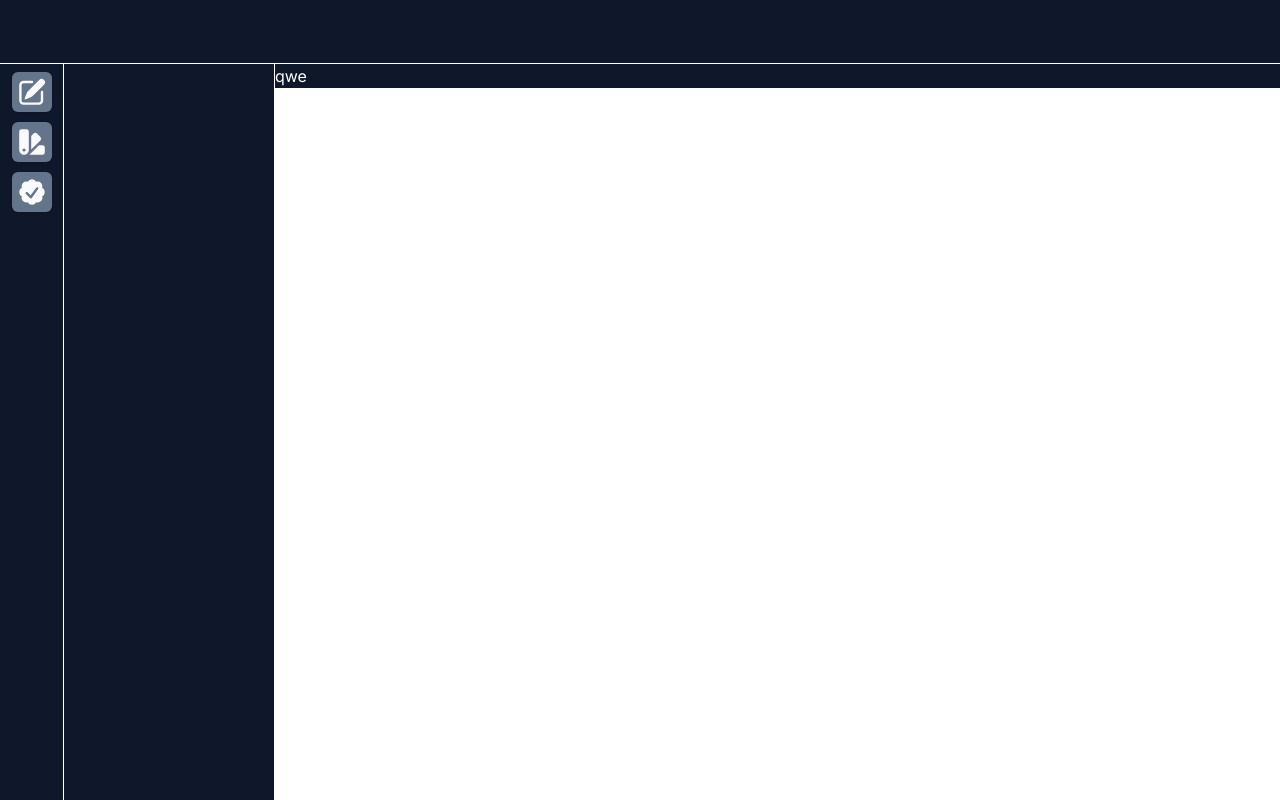
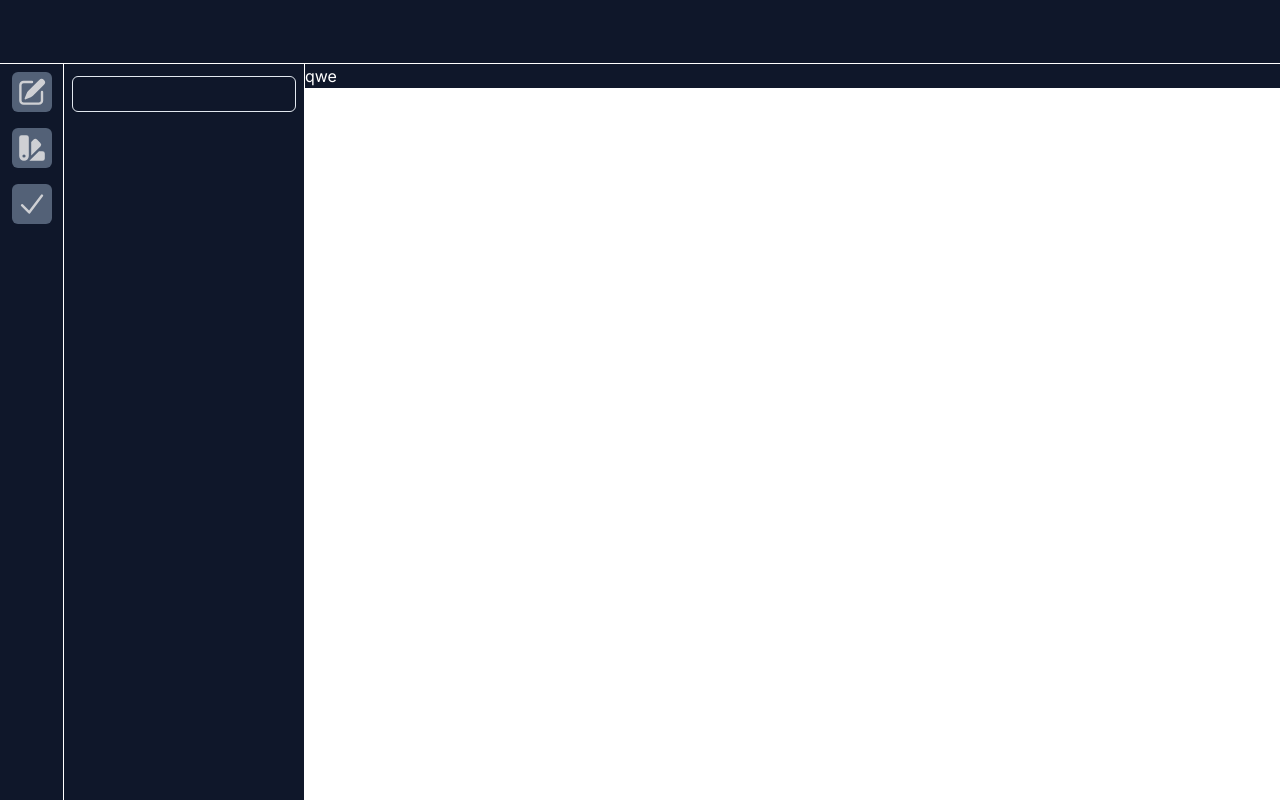
Before and after one commit to OriginalCube/WE-custom-player, a Next.js app: page /edit in a window 1280 px wide. Built offline with nearby package versions, Linux system fonts and the light colour scheme.

Commit message:
feat: added antd & zustand setup for actions & create.

```diff
--- a/app/edit/layout.tsx
+++ b/app/edit/layout.tsx
@@ -1,29 +1,8 @@
 'use client'
 import React from 'react'
-import { PencilSquareIcon } from '@heroicons/react/20/solid'
-import { SwatchIcon } from '@heroicons/react/20/solid'
-import { CheckBadgeIcon } from '@heroicons/react/20/solid'
-import { ButtonIcons } from '@/app/ui/Buttons'
+import Sidebar from '@/app/ui/Sidebar'
 
 export default function Layout({ children }: { children: React.ReactNode }) {
-	const navbarActions = [
-		{
-			Icon: <PencilSquareIcon />,
-			action: () => console.log('pencil'),
-			name: 'Edit Images & Name',
-		},
-		{
-			Icon: <SwatchIcon />,
-			action: () => console.log('Swatch'),
-			name: 'Edit Colors',
-		},
-		{
-			Icon: <CheckBadgeIcon />,
-			action: () => console.log('Confirmation'),
-			name: 'Confirmation',
-		},
-	]
-
 	return (
 		<div className={'h-screen w-full'}>
 			<header
@@ -31,23 +10,7 @@ export default function Layout({ children }: { children: React.ReactNode }) {
 			></header>
 
 			<section className={'flex min-h-[calc(100%-64px)] w-full'}>
-				<nav className={'w-[350px] border-r border-white bg-slate-900'}>
-					<div
-						className={
-							'flex h-full w-16 flex-col items-center gap-2 border-r border-white py-2'
-						}
-					>
-						{navbarActions.map(({ Icon, action, name }, index: number) => (
-							<ButtonIcons
-								Icon={Icon}
-								action={action}
-								name={name}
-								key={index}
-							/>
-						))}
-					</div>
-				</nav>
-
+				<Sidebar />
 				<main className={'h-full w-full'}>{children}</main>
 			</section>
 		</div>
--- a/app/ui/Buttons.tsx
+++ b/app/ui/Buttons.tsx
@@ -1,4 +1,3 @@
-import { Button } from '@/components/ui/Button'
 import {
 	Tooltip,
 	TooltipContent,
@@ -16,18 +15,17 @@ export const ButtonIcons = ({ Icon, action, name }: ButtonIconProps) => {
 	return (
 		<TooltipProvider>
 			<Tooltip>
-				<TooltipTrigger>
-					<Button
-						className={'size-10 bg-slate-500 p-1'}
-						size={'icon'}
-						onClick={() => action()}
-					>
-						{Icon}
-					</Button>
-					<TooltipContent side={'right'}>
-						<p className={'text-lg'}>{name}</p>
-					</TooltipContent>
+				<TooltipTrigger
+					className={
+						'size-10 rounded-md bg-slate-500 p-1 text-white opacity-80'
+					}
+					onClick={() => action()}
+				>
+					{Icon}
 				</TooltipTrigger>
+				<TooltipContent side={'left'}>
+					<p className={'text-lg'}>{name}</p>
+				</TooltipContent>
 			</Tooltip>
 		</TooltipProvider>
 	)
--- /dev/null
+++ b/app/ui/Inputs.tsx
@@ -0,0 +1,16 @@
+import React from 'react'
+import { Input } from '@/components/ui/input'
+
+type TextInputType = {
+	name: string
+	input: (input: string) => void
+}
+
+export const TextInput = ({ name, input }: TextInputType) => {
+	return (
+		<div className={''}>
+			<p className={'my-1 w-full text-base'}>{name}</p>
+			<Input onChange={(e) => input(e.target.value)} />
+		</div>
+	)
+}
--- /dev/null
+++ b/app/ui/Sidebar.tsx
@@ -0,0 +1,55 @@
+'use client'
+import React from 'react'
+import {
+	CheckIcon,
+	PencilSquareIcon,
+	SwatchIcon,
+} from '@heroicons/react/20/solid'
+import { ButtonIcons } from '@/app/ui/Buttons'
+import { useAction } from '@/lib/store/useAction'
+import SidebarActions from '@/app/ui/sidebar/SidebarActions'
+
+const Sidebar = () => {
+	const mode = useAction((state) => state.mode)
+	const changeMode = useAction((state) => state.changeMode)
+
+	const navbarActions = [
+		{
+			Icon: <PencilSquareIcon />,
+			action: () => changeMode({ name: true, color: false }),
+			name: 'Edit Images & Name',
+		},
+		{
+			Icon: <SwatchIcon />,
+			action: () => changeMode({ name: false, color: true }),
+			name: 'Edit Colors',
+		},
+		{
+			Icon: <CheckIcon />,
+			action: () => console.log('Confirmation'),
+			name: 'Confirmation',
+		},
+	]
+
+	return (
+		<div
+			className={'flex w-[400px] border-r border-white bg-slate-900 text-white'}
+		>
+			<nav
+				className={
+					'flex h-full w-16 flex-col items-center gap-4 border-r border-white py-2'
+				}
+			>
+				{navbarActions.map(({ Icon, action, name }, index: number) => (
+					<ButtonIcons Icon={Icon} action={action} name={name} key={index} />
+				))}
+			</nav>
+
+			<main className={'h-full w-[calc(100%-64px)]'}>
+				<SidebarActions />
+			</main>
+		</div>
+	)
+}
+
+export default Sidebar
--- /dev/null
+++ b/app/ui/sidebar/SidebarActions.tsx
@@ -0,0 +1,15 @@
+import React from 'react'
+import { TextInput } from '@/app/ui/Inputs'
+import { useCreate } from '@/lib/store/useCreate'
+
+const SidebarActions = () => {
+	const trackName = useCreate((state) => state.name)
+	const changeName = useCreate((state) => state.changeName)
+	return (
+		<div className={'h-full w-full p-2'}>
+			<TextInput name={trackName} input={changeName} />
+		</div>
+	)
+}
+
+export default SidebarActions
--- /dev/null
+++ b/components/ui/input.tsx
@@ -0,0 +1,25 @@
+import * as React from "react"
+
+import { cn } from "@/lib/utils"
+
+export interface InputProps
+  extends React.InputHTMLAttributes<HTMLInputElement> {}
+
+const Input = React.forwardRef<HTMLInputElement, InputProps>(
+  ({ className, type, ...props }, ref) => {
+    return (
+      <input
+        type={type}
+        className={cn(
+          "flex h-9 w-full rounded-md border border-input bg-transparent px-3 py-1 text-sm shadow-sm transition-colors file:border-0 file:bg-transparent file:text-sm file:font-medium placeholder:text-muted-foreground focus-visible:outline-none focus-visible:ring-1 focus-visible:ring-ring disabled:cursor-not-allowed disabled:opacity-50",
+          className
+        )}
+        ref={ref}
+        {...props}
+      />
+    )
+  }
+)
+Input.displayName = "Input"
+
+export { Input }
--- /dev/null
+++ b/lib/store/useAction.ts
@@ -0,0 +1,20 @@
+import { create } from 'zustand'
+
+const modeInitialValue: { name: boolean; color: boolean } = {
+	name: false,
+	color: false,
+}
+
+type State = {
+	mode: { name: boolean; color: boolean }
+}
+
+type Action = {
+	changeMode: (mode: State['mode']) => void
+}
+
+export const useAction = create<State & Action>((set) => ({
+	mode: { ...modeInitialValue },
+
+	changeMode: (mode) => set(() => ({ mode: mode })),
+}))
--- /dev/null
+++ b/lib/store/useCreate.ts
@@ -0,0 +1,14 @@
+import { create } from 'zustand'
+
+type State = {
+	name: string
+}
+
+type Action = {
+	changeName: (name: State['name']) => void
+}
+
+export const useCreate = create<State & Action>((set) => ({
+	name: '',
+	changeName: (name) => set(() => ({ name: name })),
+}))
--- a/next.config.js
+++ b/next.config.js
@@ -1,4 +1,6 @@
 /** @type {import('next').NextConfig} */
-const nextConfig = {}
+const nextConfig = {
+	reactStrictMode: true,
+}
 
 module.exports = nextConfig
--- a/package.json
+++ b/package.json
@@ -13,6 +13,7 @@
     "@radix-ui/react-dialog": "^1.0.5",
     "@radix-ui/react-slot": "^1.0.2",
     "@radix-ui/react-tooltip": "^1.0.7",
+    "antd": "^5.12.8",
     "class-variance-authority": "^0.7.0",
     "clsx": "^2.1.0",
     "install": "^0.13.0",
```
Also changed, not shown: 1 other file (tests, documents, lock files or other folders).
